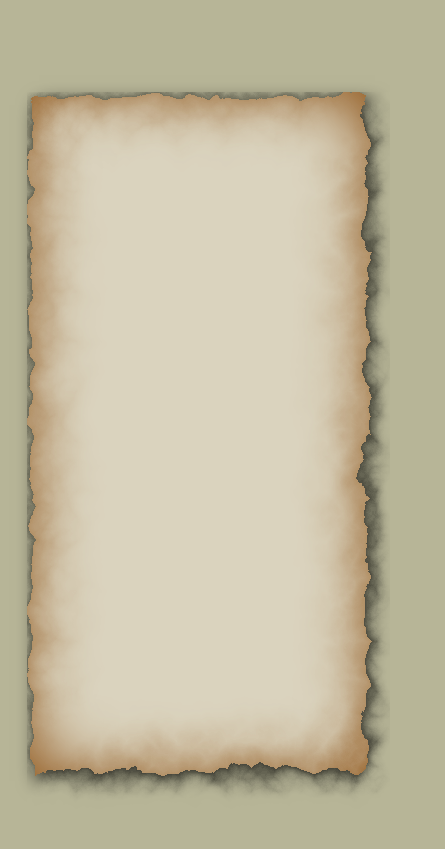
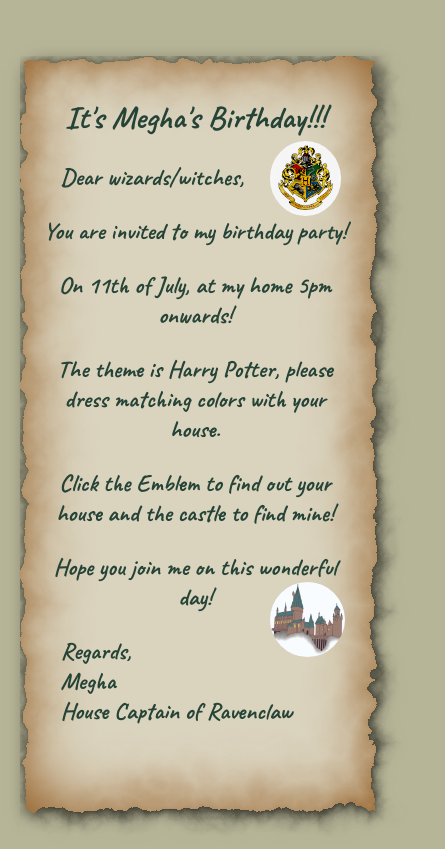
Before and after one commit to WebberCheese/Megha-Invite, a plain HTML site: page index.html in a window 390 px wide. Shown: the whole page, 445 px wide, since content can reach past the window. Drawn offline with Linux system fonts and the light colour scheme.

Commit message:
Add files via upload

```diff
--- a/index.html
+++ b/index.html
@@ -4,46 +4,124 @@
     <meta charset="UTF-8">
     <meta name="viewport" content="width=device-width, initial-scale=1.0">
     <title>Megha's Birthday Invite</title>
+    <link rel="preconnect" href="https://fonts.googleapis.com">
+    <link rel="preconnect" href="https://fonts.gstatic.com" crossorigin>
+    <link href="https://fonts.googleapis.com/css2?family=Caveat:wght@400..700&display=swap" rel="stylesheet">
+
     <style>
-
         .background{
             background-color: #B7B597;
-            display: flex;
-            justify-content: center;
-            align-items: center;
+            display: grid;
+            grid-template-rows: 1fr 5fr 1fr 5fr 1fr 2fr 1fr;
+            grid-template-columns: 1fr 5fr 1fr 1fr 1fr;
             height: 100vh;
+            gap:0px;
         }
         #Parchment{
             background-color: #DAD3BE;
-            height: 80%;
-            width:90%;
             box-shadow: 2px 3px 20px black, 0 0 60px #8a4d0f inset;
             filter: url(#wavy2);
             justify-content: center;
             align-items: center;
+            grid-area: 2/2/7/5;
 
         }
         #content{
+            z-index: 1;
+            grid-area: 2/2/7/5;
+            text-align: center ;
+            font-family: "Caveat", cursive;
+            font-optical-sizing: auto;
+            font-weight: 700;
+            font-style: normal;
+            padding: 20px;
+            color: #254336;
+        }
+        p{
+            font-size: 1.5rem;
+        }
+        .left{
+            padding-left: 100px;
+            text-align: left;
+        }
+        #house{
+            grid-area: 2/4/3/5;
             z-index: 2;
-            position:absolute;
         }
-        .Text{
-            display: flex;
+        #castle{
+            grid-area: 4/4/5/5;
+            z-index: 2;
         }
+        img{
+            border-radius: 50%;
+            height:150px;
+            padding: 100px;
+        }
+
+        @media(max-width:1200px){
+            img{
+                height: 100px;
+            }
+            #house{
+                position: relative;
+                bottom: 75px;
+                left:75px;
+            }
+            #castle{
+                position: relative;
+                top: 50px;
+                left:75px;
+            }
+        @media(max-width:900px)
+        {
+            .left{
+                padding-left:20px;
+            }
+        }
+        @media(max-width: 599px){
+            img{
+                height:75px;
+            }
+            #castle{
+                top:100px;
+            }
+            #house{
+                bottom:15px;
+            }
+        }
+        }
+
     </style>
 </head>
 <body style="background-color: #B7B597;">
-    <div class="Text">
-    </div>
+
     <div class="background">
-        <div id ="Parchment">   </div>
-    <div id="content">
-        <div class="Text">
+        <div id ="Parchment"></div>
+        <div id="content">
+            <h1>It's Megha's Birthday!!!</h1>
+            <div class="left">
+                <p>Dear wizards/witches,</p>
+            </div>
+
+            <p>You are invited to my birthday party!</p>
+            <p>On 11th of July, at my home 5pm onwards!</p>
+            <p>The theme is Harry Potter, please dress matching colors with your house.</p>
+            <p>Click the Emblem to find out your house and the castle to find mine!</p>
+            <p>Hope you join me on this wonderful day!</p>
+
+
+            <div class="left">
+                <p>Regards, <br> Megha <br> House Captain of Ravenclaw</p>
+            </div>
+
 
         </div>
-
-    </div>
-    </div>
+        <div id ="house">
+            <a href="https://www.wizardingworld.com/news/discover-your-hogwarts-house-on-wizarding-world"><img src="./Assets/houses.png" ></a>
+        </div>
+        <div id="castle">
+            <a href="https://maps.app.goo.gl/XwYM9THB7ms3K6EAA"><img src="./Assets/Castle.jpg" >  </a>
+        </div>
 
 </body>
 <svg>
```
